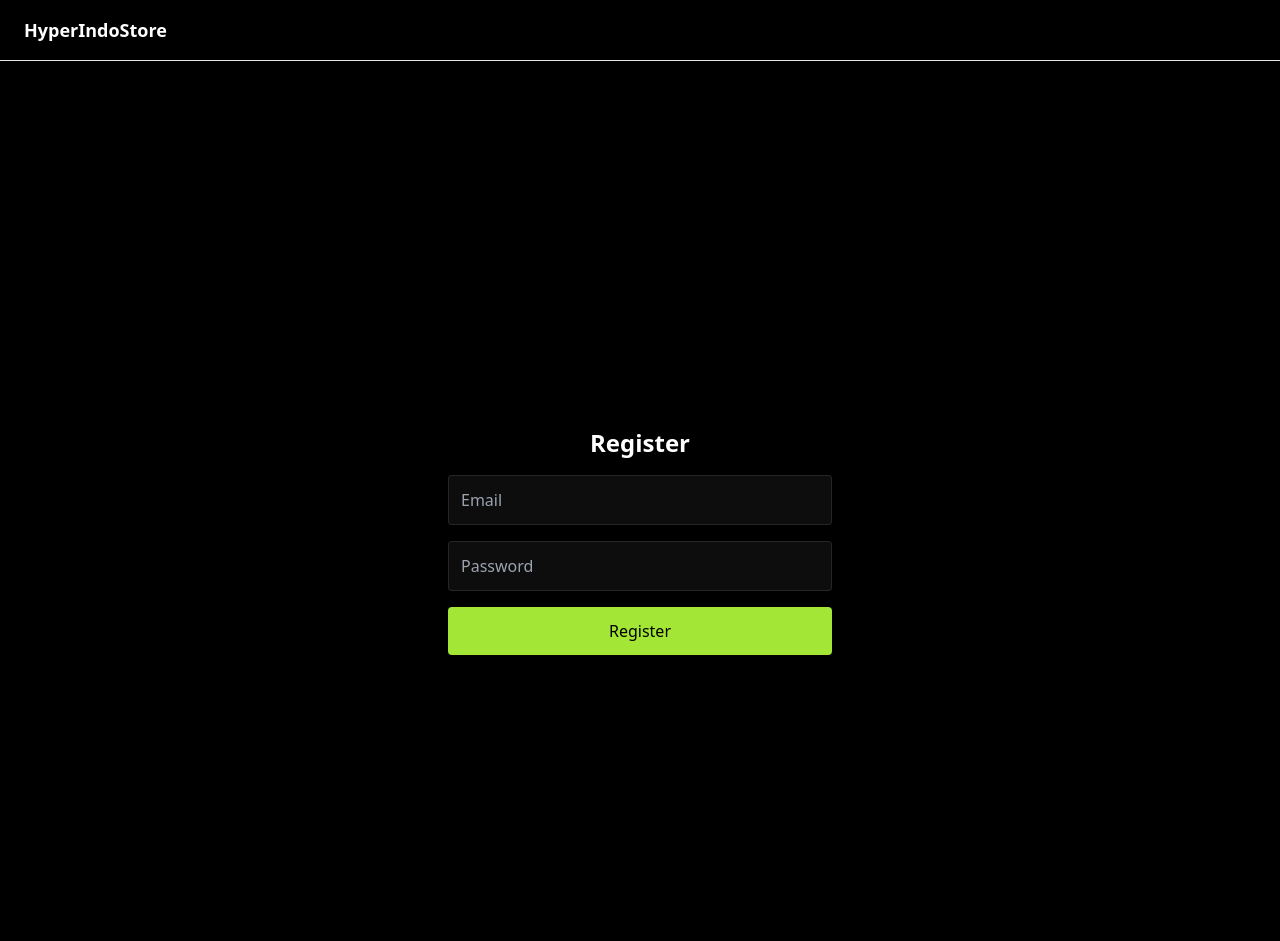
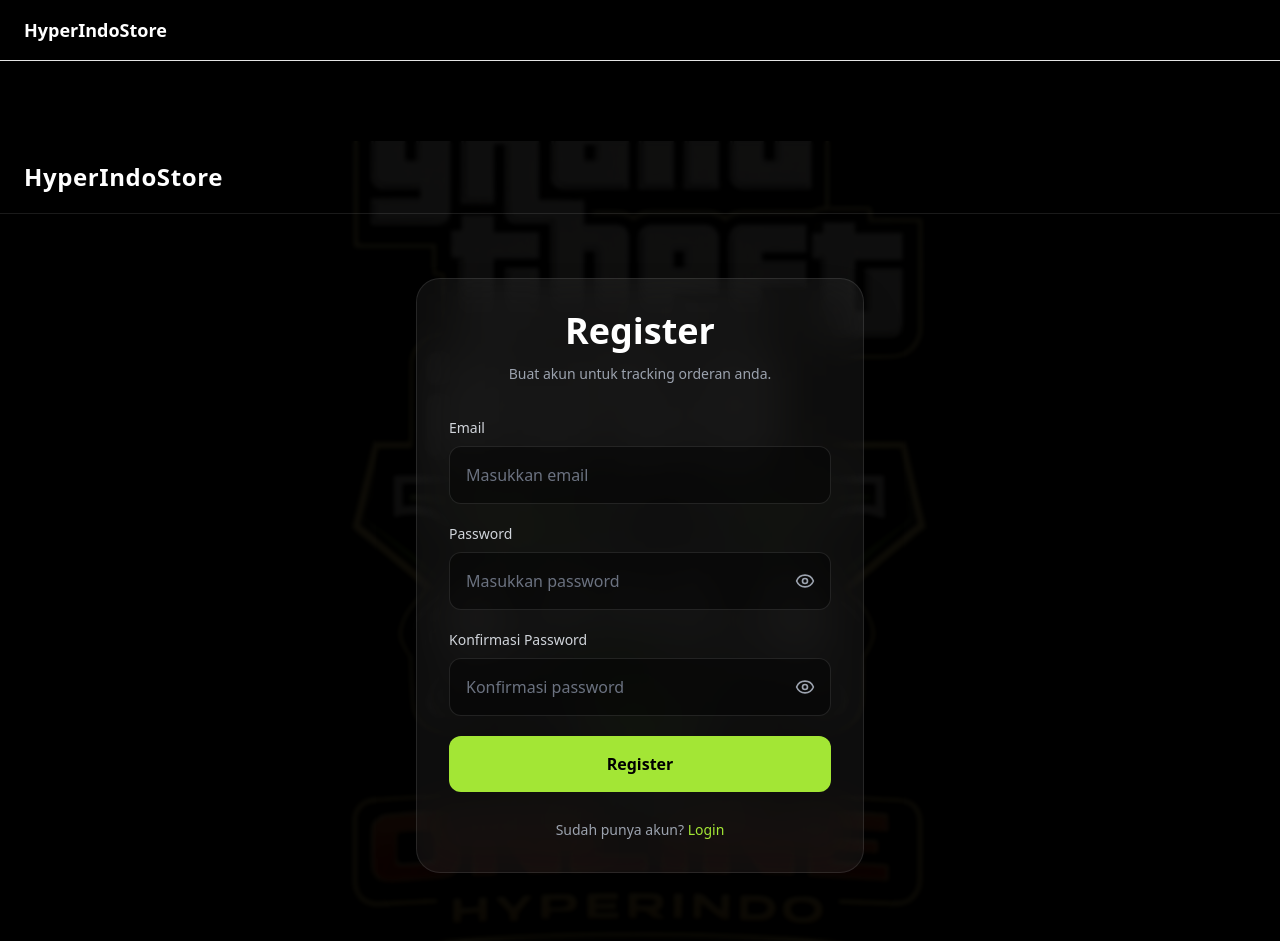
Before and after one commit to DaffaAudyaPramana/game-service-marketplace, a Next.js app in the folder game-service-frontend/: page /register in a window 1280 px wide. Built offline with nearby package versions, Linux system fonts and the light colour scheme.

Commit message:
add discord js, bg img & update login-register ui

```diff
--- a/game-service-frontend/src/app/login/page.tsx
+++ b/game-service-frontend/src/app/login/page.tsx
@@ -1,15 +1,20 @@
 "use client";
 
+import Image from "next/image";
+import Link from "next/link";
+import { Eye, EyeOff } from "lucide-react";
 import { useState } from "react";
 import { useRouter } from "next/navigation";
 
 export default function LoginPage() {
+  const router = useRouter();
+
   const [form, setForm] = useState({
     email: "",
     password: "",
   });
 
-  const router = useRouter();
+  const [showPassword, setShowPassword] = useState(false);
 
   const handleLogin = async () => {
     try {
@@ -18,9 +23,7 @@ const handleLogin = async () => {
         headers: {
           "Content-Type": "application/json",
         },
-
         credentials: "include",
-
         body: JSON.stringify({
           email: form.email,
           password: form.password,
@@ -36,9 +39,7 @@ const handleLogin = async () => {
 
       alert("Login berhasil");
 
-    const pendingCheckout = localStorage.getItem(
- "pending_checkout"
-    );
+      const pendingCheckout = localStorage.getItem("pending_checkout");
 
       if (pendingCheckout) {
         const data = JSON.parse(pendingCheckout);
@@ -53,7 +54,6 @@ const handleLogin = async () => {
       }
 
       router.push("/");
-
     } catch (err) {
       console.error(err);
       alert("Terjadi kesalahan");
@@ -61,44 +61,98 @@ const handleLogin = async () => {
   };
 
   return (
-    <main className="min-h-screen bg-black text-white flex items-center justify-center">
-      <div className="w-full max-w-sm space-y-4">
+    <main className="relative min-h-screen bg-black overflow-hidden">
+      <div className="absolute inset-0">
+        <Image
+          src="/gta-bg.png"
+          alt="GTA Background"
+          fill
+          priority
+          className="object-cover opacity-20"
+        />
+      </div>
 
-        <h1 className="text-2xl font-bold text-center">
+      <div className="absolute inset-0 bg-black/70 backdrop-blur-[2px]" />
+
+      <header className="relative z-10 border-b border-white/10">
+        <div className="px-6 py-5">
+          <h1 className="text-white text-2xl font-bold tracking-wide">
+            HyperIndoStore
+          </h1>
+        </div>
+      </header>
+
+      <div className="relative z-10 flex items-center justify-center px-6 py-16 min-h-[90vh]">
+        <div className="w-full max-w-md bg-white/5 border border-white/10 backdrop-blur-xl rounded-3xl p-8 shadow-2xl">
+          <div className="text-center mb-8">
+            <h2 className="text-4xl font-bold text-white mb-3">
               Login
-        </h1>
+            </h2>
+
+            <p className="text-gray-400 text-sm leading-relaxed">
+              Login guna untuk tracking orderan anda.
+            </p>
+          </div>
+
+          <div className="space-y-5">
+            <div>
+              <label className="text-sm text-gray-300 mb-2 block">
+                Email
+              </label>
 
               <input
-          placeholder="Email"
-          className="w-full p-3 bg-white/5 border border-white/10 rounded"
+                type="email"
+                placeholder="Masukkan email"
+                value={form.email}
                 onChange={(e) =>
                   setForm({ ...form, email: e.target.value })
                 }
+                className="w-full p-4 rounded-xl bg-black/40 border border-white/10 text-white placeholder:text-gray-500 focus:outline-none focus:border-lime-400 transition"
               />
+            </div>
 
+            <div>
+              <label className="text-sm text-gray-300 mb-2 block">
+                Password
+              </label>
+
+              <div className="relative">
                 <input
-          type="password"
-          placeholder="Password"
-          className="w-full p-3 bg-white/5 border border-white/10 rounded"
+                  type={showPassword ? "text" : "password"}
+                  placeholder="Masukkan password"
+                  value={form.password}
                   onChange={(e) =>
                     setForm({ ...form, password: e.target.value })
                   }
+                  className="w-full p-4 pr-12 rounded-xl bg-black/40 border border-white/10 text-white placeholder:text-gray-500 focus:outline-none focus:border-lime-400 transition"
                 />
 
                 <button
+                  type="button"
+                  onClick={() => setShowPassword(!showPassword)}
+                  className="absolute right-4 top-1/2 -translate-y-1/2 text-gray-400 hover:text-lime-400 transition"
+                >
+                  {showPassword ? <EyeOff size={20} /> : <Eye size={20} />}
+                </button>
+              </div>
+            </div>
+
+            <button
+              type="button"
               onClick={handleLogin}
-          className="w-full bg-lime-400 text-black py-3 rounded"
+              className="w-full bg-lime-400 text-black py-4 rounded-xl font-bold hover:scale-[1.02] hover:shadow-lg hover:shadow-lime-400/20 transition"
             >
               Login
             </button>
 
-        <p
-          onClick={() => router.push("/register")}
-          className="text-sm text-center text-gray-400 cursor-pointer"
-        >
-          Belum punya akun? Register
+            <p className="text-center text-sm text-gray-400 pt-2">
+              Belum punya akun?{" "}
+              <Link href="/register" className="text-lime-400 hover:underline">
+                Register
+              </Link>
             </p>
-
+          </div>
+        </div>
       </div>
     </main>
   );
--- a/game-service-frontend/src/app/register/page.tsx
+++ b/game-service-frontend/src/app/register/page.tsx
@@ -1,68 +1,181 @@
 "use client";
 
+import Image from "next/image";
+import Link from "next/link";
+import { Eye, EyeOff } from "lucide-react";
 import { useState } from "react";
 import { useRouter } from "next/navigation";
 
 export default function RegisterPage() {
+  const router = useRouter();
+
   const [form, setForm] = useState({
     email: "",
     password: "",
+    confirmPassword: "",
   });
 
-  const router = useRouter();
+  const [showPassword, setShowPassword] = useState(false);
+  const [showConfirmPassword, setShowConfirmPassword] = useState(false);
 
   const handleRegister = async () => {
+    if (form.password !== form.confirmPassword) {
+      alert("Konfirmasi password tidak sama");
+      return;
+    }
+
+    try {
       const res = await fetch("http://localhost:5000/auth/register", {
         method: "POST",
         headers: {
           "Content-Type": "application/json",
         },
-      body: JSON.stringify(form),
+        body: JSON.stringify({
+          email: form.email,
+          password: form.password,
+        }),
       });
 
       const data = await res.json();
 
       if (!res.ok) {
-      alert(data.error);
+        alert(data.error || "Register gagal");
         return;
       }
 
       alert("Register berhasil, silakan login");
       router.push("/login");
+    } catch (err) {
+      console.error(err);
+      alert("Terjadi kesalahan");
+    }
   };
 
   return (
-    <main className="min-h-screen bg-black text-white flex items-center justify-center">
-      <div className="w-full max-w-sm space-y-4">
+    <main className="relative min-h-screen bg-black overflow-hidden">
+      <div className="absolute inset-0">
+        <Image
+          src="/gta-bg.png"
+          alt="GTA Background"
+          fill
+          priority
+          className="object-cover opacity-20"
+        />
+      </div>
 
-        <h1 className="text-2xl font-bold text-center">
+      <div className="absolute inset-0 bg-black/70 backdrop-blur-[2px]" />
+
+      <header className="relative z-10 border-b border-white/10">
+        <div className="px-6 py-5">
+          <h1 className="text-white text-2xl font-bold tracking-wide">
+            HyperIndoStore
+          </h1>
+        </div>
+      </header>
+
+      <div className="relative z-10 flex items-center justify-center px-6 py-16 min-h-[90vh]">
+        <div className="w-full max-w-md bg-white/5 border border-white/10 backdrop-blur-xl rounded-3xl p-8 shadow-2xl">
+          <div className="text-center mb-8">
+            <h2 className="text-4xl font-bold text-white mb-3">
               Register
-        </h1>
+            </h2>
+
+            <p className="text-gray-400 text-sm leading-relaxed">
+              Buat akun untuk tracking orderan anda.
+            </p>
+          </div>
+
+          <div className="space-y-5">
+            <div>
+              <label className="text-sm text-gray-300 mb-2 block">
+                Email
+              </label>
 
               <input
-          placeholder="Email"
-          className="w-full p-3 bg-white/5 border border-white/10 rounded"
+                type="email"
+                placeholder="Masukkan email"
+                value={form.email}
                 onChange={(e) =>
                   setForm({ ...form, email: e.target.value })
                 }
+                className="w-full p-4 rounded-xl bg-black/40 border border-white/10 text-white placeholder:text-gray-500 focus:outline-none focus:border-lime-400 transition"
               />
+            </div>
 
+            <div>
+              <label className="text-sm text-gray-300 mb-2 block">
+                Password
+              </label>
+
+              <div className="relative">
                 <input
-          type="password"
-          placeholder="Password"
-          className="w-full p-3 bg-white/5 border border-white/10 rounded"
+                  type={showPassword ? "text" : "password"}
+                  placeholder="Masukkan password"
+                  value={form.password}
                   onChange={(e) =>
                     setForm({ ...form, password: e.target.value })
                   }
+                  className="w-full p-4 pr-12 rounded-xl bg-black/40 border border-white/10 text-white placeholder:text-gray-500 focus:outline-none focus:border-lime-400 transition"
                 />
 
                 <button
+                  type="button"
+                  onClick={() => setShowPassword(!showPassword)}
+                  className="absolute right-4 top-1/2 -translate-y-1/2 text-gray-400 hover:text-lime-400 transition"
+                >
+                  {showPassword ? <EyeOff size={20} /> : <Eye size={20} />}
+                </button>
+              </div>
+            </div>
+
+            <div>
+              <label className="text-sm text-gray-300 mb-2 block">
+                Konfirmasi Password
+              </label>
+
+              <div className="relative">
+                <input
+                  type={showConfirmPassword ? "text" : "password"}
+                  placeholder="Konfirmasi password"
+                  value={form.confirmPassword}
+                  onChange={(e) =>
+                    setForm({ ...form, confirmPassword: e.target.value })
+                  }
+                  className="w-full p-4 pr-12 rounded-xl bg-black/40 border border-white/10 text-white placeholder:text-gray-500 focus:outline-none focus:border-lime-400 transition"
+                />
+
+                <button
+                  type="button"
+                  onClick={() =>
+                    setShowConfirmPassword(!showConfirmPassword)
+                  }
+                  className="absolute right-4 top-1/2 -translate-y-1/2 text-gray-400 hover:text-lime-400 transition"
+                >
+                  {showConfirmPassword ? (
+                    <EyeOff size={20} />
+                  ) : (
+                    <Eye size={20} />
+                  )}
+                </button>
+              </div>
+            </div>
+
+            <button
+              type="button"
               onClick={handleRegister}
-          className="w-full bg-lime-400 text-black py-3 rounded"
+              className="w-full bg-lime-400 text-black py-4 rounded-xl font-bold hover:scale-[1.02] hover:shadow-lg hover:shadow-lime-400/20 transition"
             >
               Register
             </button>
 
+            <p className="text-center text-sm text-gray-400 pt-2">
+              Sudah punya akun?{" "}
+              <Link href="/login" className="text-lime-400 hover:underline">
+                Login
+              </Link>
+            </p>
+          </div>
+        </div>
       </div>
     </main>
   );
```
Also changed, not shown: game-service-frontend/src/app/checkout/create/page.tsx (+8 -2 lines), game-service-frontend/src/app/checkout/success/[orderId]/page.tsx (+11 -3 lines), game-service-frontend/public/gta-bg.png (added). Lines whose indentation alone changed are shown as unchanged.
